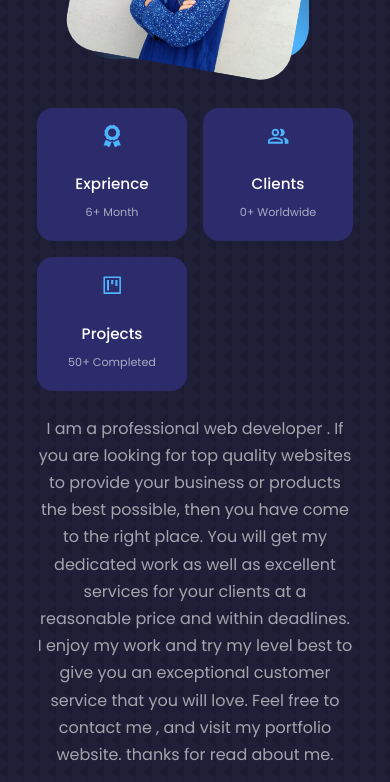
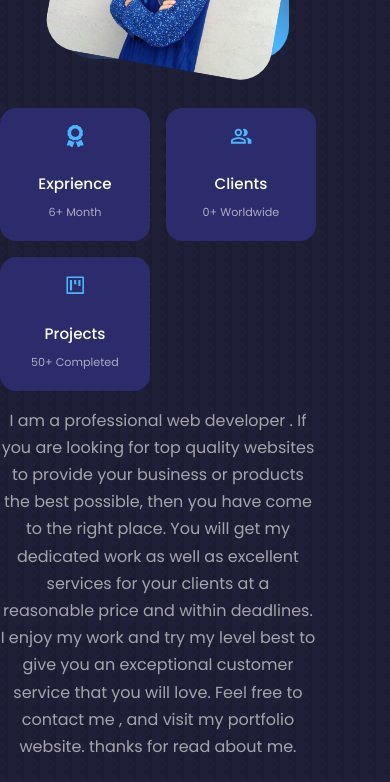
Before and after one commit to MrMADS28289/My-Portfolio-Website, a React (Create React App) app: page / in a window 390 px wide. Shown: the part 1156-1938 px from the top of the page. Built offline with nearby package versions, Linux system fonts and the light colour scheme.

Commit message:
update 1.0

```diff
--- a/src/Components/About/About.css
+++ b/src/Components/About/About.css
@@ -2,6 +2,11 @@
     display: grid;
     grid-template-columns: 35% 50%;
     gap: 15%;
+    margin: 0;
+}
+
+.about_content p {
+    margin: 0;
 }
 
 .about_me {
@@ -14,6 +19,8 @@
             transparent);
     display: grid;
     place-items: center;
+    margin: 0;
+
 }
 
 .about_me img {
@@ -21,6 +28,7 @@
     overflow: hidden;
     transform: rotate(10deg);
     transition: var(--transition);
+    margin: 0;
 }
 
 .about_me img:hover {
@@ -31,6 +39,7 @@
     display: grid;
     grid-template-columns: repeat(3, 1fr);
     gap: 1.5rem;
+    margin: 0;
 }
 
 .about_card {
@@ -39,6 +48,7 @@
     border-radius: 1rem;
     padding: 1rem;
     text-align: center;
+    margin: 0;
     transition: var(--transition);
 }
 
@@ -64,7 +74,7 @@
 }
 
 .about_content p {
-    margin: 2rem 0 2.6rem;
+    margin: 0;
     color: var(--color-light);
 }
 
@@ -87,6 +97,10 @@
 
 /* -------- MEDIA QUERIES FOR SMALL DEVICES -------*/
 @media screen and (max-width: 600px) {
+    .about_container {
+        margin: 0;
+    }
+
     .about_me {
         width: 65%;
         margin: 0 auto 3rem;
@@ -99,9 +113,11 @@
 
     .about_content {
         text-align: center;
+
     }
 
+    /*
     .about_content p {
-        margin: 1.5rem 0;
-    }
+        margin: auto;
+    } */
 }
--- a/src/Components/Header/Header.css
+++ b/src/Components/Header/Header.css
@@ -1,5 +1,5 @@
 header {
-    height: 80vw;
+    height: 900px;
     padding-top: 2rem;
     overflow: hidden;
 }
@@ -170,6 +170,11 @@ header {
         height: 100vh;
     }
 
+    .header_container {
+        margin: 0;
+        padding: 0;
+    }
+
     .header_socials,
     .scroll_down {
         display: none;
--- a/src/Components/Header/Header.js
+++ b/src/Components/Header/Header.js
@@ -7,7 +7,7 @@ import HeaderSocial from './HeaderSocial';
 const Header = () => {
     return (
         <header>
-            <div className="container header_container">
+            <div className=" header_container">
                 <h5 className='hello-text'>Hello ! . .</h5>
                 <h2 className="static-text">Welcome To My Portfolio Website,</h2>
                 <div className="wrapper">
--- a/src/Components/Services/Services.css
+++ b/src/Components/Services/Services.css
@@ -32,7 +32,7 @@
 }
 
 .service_list {
-    padding: 2rem;
+    padding: 1rem;
 }
 
 .service_list li {
@@ -67,5 +67,6 @@
     .services_container {
         grid-template-columns: 1fr;
         gap: 1.5rem;
+        margin: 0;
     }
 }
--- a/src/index.css
+++ b/src/index.css
@@ -1,8 +1,3 @@
-/* TAILWIND STYLE */
-/* @tailwind base;
-@tailwind components;
-@tailwind utilities; */
-
 /* GOOGLE FONTS */
 @import url('https://fonts.googleapis.com/css2?family=Poppins:wght@300;400;500;600&display=swap');
 
@@ -126,6 +121,7 @@ img {
 @media screen and (max-width: 1024px) {
   .container {
     width: var(--container-width-md);
+    margin: 0;
   }
 
   section {
@@ -137,6 +133,7 @@ img {
 @media screen and (max-width: 600px) {
   .container {
     width: var(--container-width-sm);
+    margin: 0;
   }
 
   section {
```
